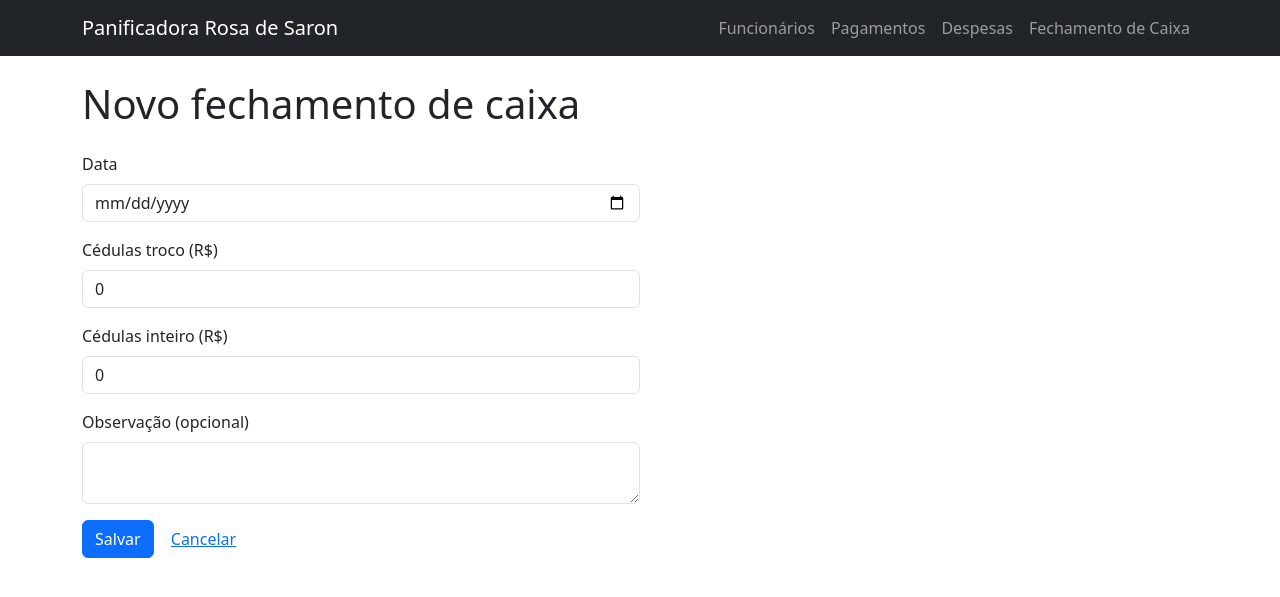
After one commit to marssal-mv/Sistema-de-Gestao-panificadora, a FastAPI app: template app/templates/fechamentos_caixa/form.html in a window 1280 px wide. The commit adds this page. Shown: the top 597 px of the page. Run offline with FastAPI, Linux system fonts and the light colour scheme; the template is opened without the code that fills it, so the values that code supplies are empty; parts of the project's set-up code (start-up, migrations or seed data) failed here and were passed over.

Commit message:
Adiciona Fechamento de Caixa
Registrar fechamento diário (cédulas de troco + cédulas inteiro,
observação opcional) e consultar fechamentos anteriores. Uma data só
pode ter um fechamento — tentar duplicar devolve erro amigável em vez
de estourar a constraint UNIQUE do banco. Total sempre calculado
(troco + inteiro), nunca armazenado como coluna.

```diff
--- a/app/main.py
+++ b/app/main.py
@@ -15,7 +15,7 @@ from fastapi.templating import Jinja2Templates
 
 from app.config import settings
 from app.logging_config import setup_logging
-from app.routers import despesas, funcionarios, pagamentos
+from app.routers import despesas, fechamentos_caixa, funcionarios, pagamentos
 
 setup_logging(settings.log_level)
 logger = logging.getLogger(__name__)
@@ -36,6 +36,7 @@ templates = Jinja2Templates(directory="app/templates")
 app.include_router(funcionarios.router)
 app.include_router(pagamentos.router)
 app.include_router(despesas.router)
+app.include_router(fechamentos_caixa.router)
 
 
 @app.exception_handler(Exception)
--- a/app/templates/base.html
+++ b/app/templates/base.html
@@ -18,6 +18,7 @@
                 <a class="nav-link" href="/funcionarios">Funcionários</a>
                 <a class="nav-link" href="/pagamentos">Pagamentos</a>
                 <a class="nav-link" href="/despesas">Despesas</a>
+                <a class="nav-link" href="/fechamentos-caixa">Fechamento de Caixa</a>
             </div>
         </div>
     </nav>
--- /dev/null
+++ b/app/templates/fechamentos_caixa/form.html
@@ -0,0 +1,61 @@
+{% extends "base.html" %}
+
+{% block title %}Novo fechamento de caixa{% endblock %}
+
+{% block content %}
+    <h1 class="mb-4">Novo fechamento de caixa</h1>
+
+    {% if erro %}
+        <div class="alert alert-danger">{{ erro }}</div>
+    {% endif %}
+
+    <form method="post" action="/fechamentos-caixa" class="col-md-6">
+        <div class="mb-3">
+            <label for="data" class="form-label">Data</label>
+            <input
+                type="date"
+                class="form-control"
+                id="data"
+                name="data"
+                value="{{ valores.data or '' }}"
+                required
+            >
+        </div>
+
+        <div class="mb-3">
+            <label for="cedulas_troco" class="form-label">Cédulas troco (R$)</label>
+            <input
+                type="number"
+                step="0.01"
+                min="0"
+                class="form-control"
+                id="cedulas_troco"
+                name="cedulas_troco"
+                value="{{ valores.cedulas_troco or '0' }}"
+                required
+            >
+        </div>
+
+        <div class="mb-3">
+            <label for="cedulas_inteiro" class="form-label">Cédulas inteiro (R$)</label>
+            <input
+                type="number"
+                step="0.01"
+                min="0"
+                class="form-control"
+                id="cedulas_inteiro"
+                name="cedulas_inteiro"
+                value="{{ valores.cedulas_inteiro or '0' }}"
+                required
+            >
+        </div>
+
+        <div class="mb-3">
+            <label for="observacao" class="form-label">Observação (opcional)</label>
+            <textarea class="form-control" id="observacao" name="observacao" rows="2">{{ valores.observacao or "" }}</textarea>
+        </div>
+
+        <button type="submit" class="btn btn-primary">Salvar</button>
+        <a href="/fechamentos-caixa" class="btn btn-link">Cancelar</a>
+    </form>
+{% endblock %}
```
Also changed, not shown: app/routers/fechamentos_caixa.py (added, +110 -0 lines), app/templates/fechamentos_caixa/lista.html (added, +37 -0 lines), README.md.
